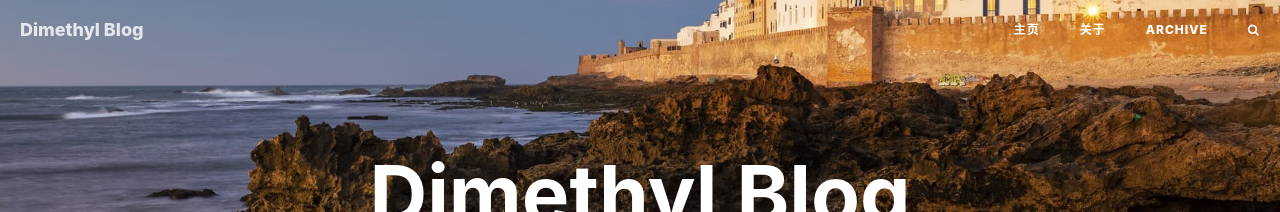
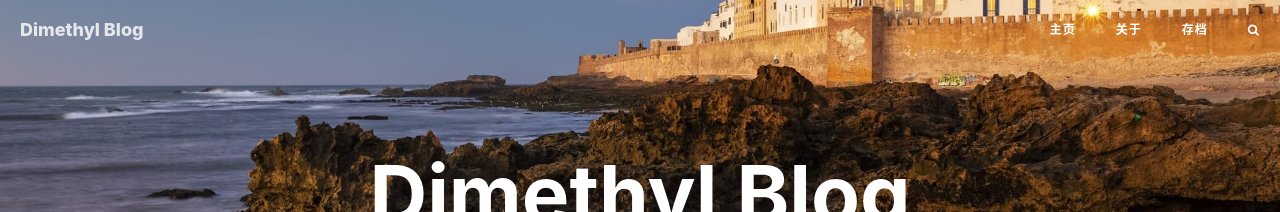
Before and after one commit to DimethylCarbonate/dimethylcarbonate.github.io, a Jekyll site: the page built from index.html, in a window 1280 px wide and 900 px high. Shown: the top 212 px of the window. Built offline with Jekyll 4.4.1, drawn with Linux system fonts in a browser that asks for light colours; nearby versions of some CDN libraries; the list of posts is cut into pages by our own code; comment, search, counter and statistics services are not loaded.

Commit message:
Update archive.html

```diff
--- a/archive.html
+++ b/archive.html
@@ -1,5 +1,5 @@
 ---
-title: Archive
+title: 存档
 layout: default
 description: "看看Dimethyl拿时间换了些什么"
 header-img: "img/header-img-archive.jpg"
```
